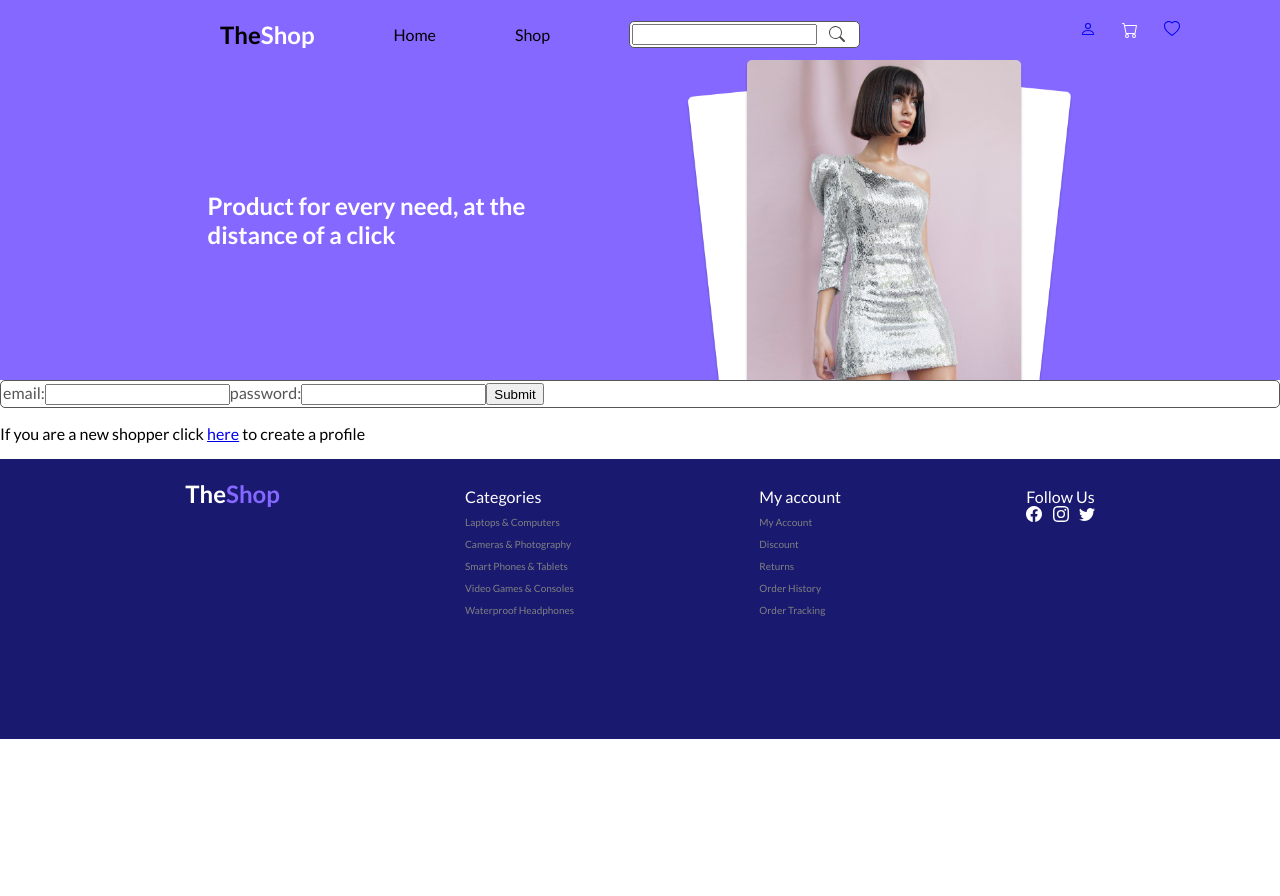
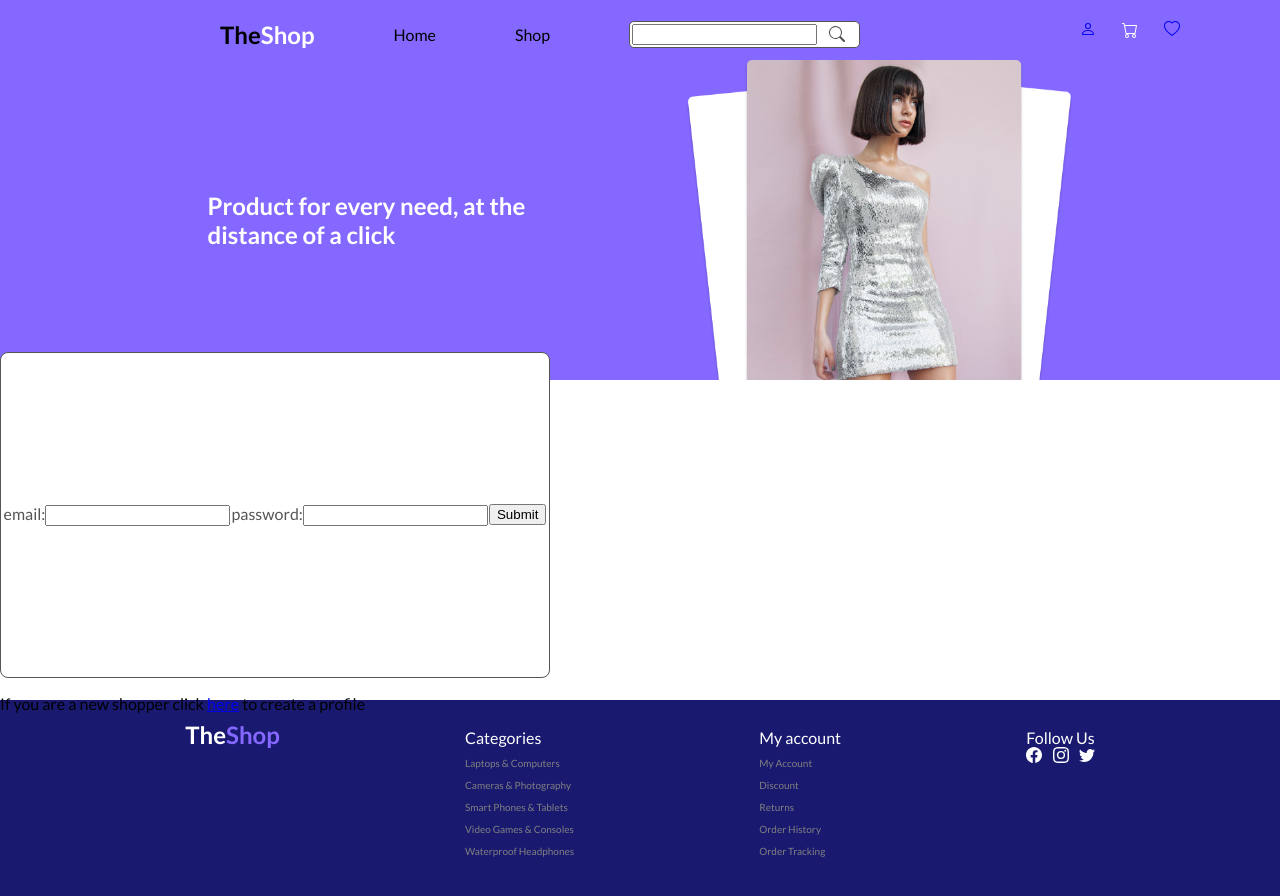
Before and after one commit to Aggio98/62.FrontEndWebShop, a React (Create React App) app: page /login in a window 1280 px wide. Shown: the top 896 px of the page. Before the commit the page ends 800 px from the top, so only its background shows below. Built offline with nearby package versions, Linux system fonts and the light colour scheme; no server answers.

Commit message:
fixed style in product card and fav page

```diff
--- a/src/components/Login/index.js
+++ b/src/components/Login/index.js
@@ -64,7 +64,7 @@ function LoginForm({ sendToken }) {
         />{" "}
       </p> */}
 
-      <form onSubmit={handleSubmit}>
+      <form className="login-form" onSubmit={handleSubmit}>
         <label>
           email:
           <input type="text" value={email} onChange={inputEmailEvent} />
--- a/src/components/Login/style.css
+++ b/src/components/Login/style.css
@@ -0,0 +1,14 @@
+.login-form{
+    display: flex;
+    flex-direction: column;
+    align-items: center;
+    height: 320px;
+    justify-content: space-around;
+width: 544px;
+height: 564px;
+left: 736px;
+top: 326px;
+
+background: #FFFFFF;
+border-radius: 8px;
+}
--- a/src/pages/FavoritePage/index.js
+++ b/src/pages/FavoritePage/index.js
@@ -1,4 +1,5 @@
 import { Productcard } from "../../components";
+import { Rating } from "../../components";
 import "./style.css";
 
 const FaviouratePage = ({ favProducts, products }) => {
@@ -11,8 +12,9 @@ const FaviouratePage = ({ favProducts, products }) => {
   });
 
   return (
-    <div>
+    <div className="fav-page">
       <h2>Favorites</h2>
+      <div className="fav-product-list">
         {!realFavProducts
           ? "No faviourate product choosen, go back to shop to choose your faviourate"
           : realFavProducts.map((product) => {
@@ -22,12 +24,14 @@ const FaviouratePage = ({ favProducts, products }) => {
                   key={product.id}
                   title={product.title}
                   price={product.price}
+                  rating={product.rating}
                   img={product.mainImage}
                   favProducts={favProducts}
                   description={product.description}
                 />
               );
             })}
+      </div>
     </div>
   );
 };
--- a/src/pages/FavoritePage/style.css
+++ b/src/pages/FavoritePage/style.css
@@ -0,0 +1,19 @@
+.fav-page{
+    display: flex;
+    flex-direction: column;
+    align-items: left;
+    padding-top: 24px;
+    padding-left: 80px;
+    gap:40px;
+
+  }
+
+
+
+.fav-product-list{
+    width:75%;
+    display: flex;
+  flex-wrap: wrap;
+  align-items: center;
+
+}
--- a/src/pages/LoginPage/index.js
+++ b/src/pages/LoginPage/index.js
@@ -4,7 +4,7 @@ import "./style.css";
 
 function LoginPage({ sendToken }) {
   return (
-    <div className="SignupForm">
+    <div className="login-form">
       <LoginForm sendToken={sendToken} />
       {/* <p>
         email address: <input type="text" placeholder="Name" />{" "}
--- a/src/pages/LoginPage/style.css
+++ b/src/pages/LoginPage/style.css
@@ -0,0 +1,7 @@
+.login-form{
+    display:flex;
+    flex-direction: row;
+    align-items: center;
+    height:320px
+
+}
```
Lines whose indentation alone changed are shown as unchanged.
